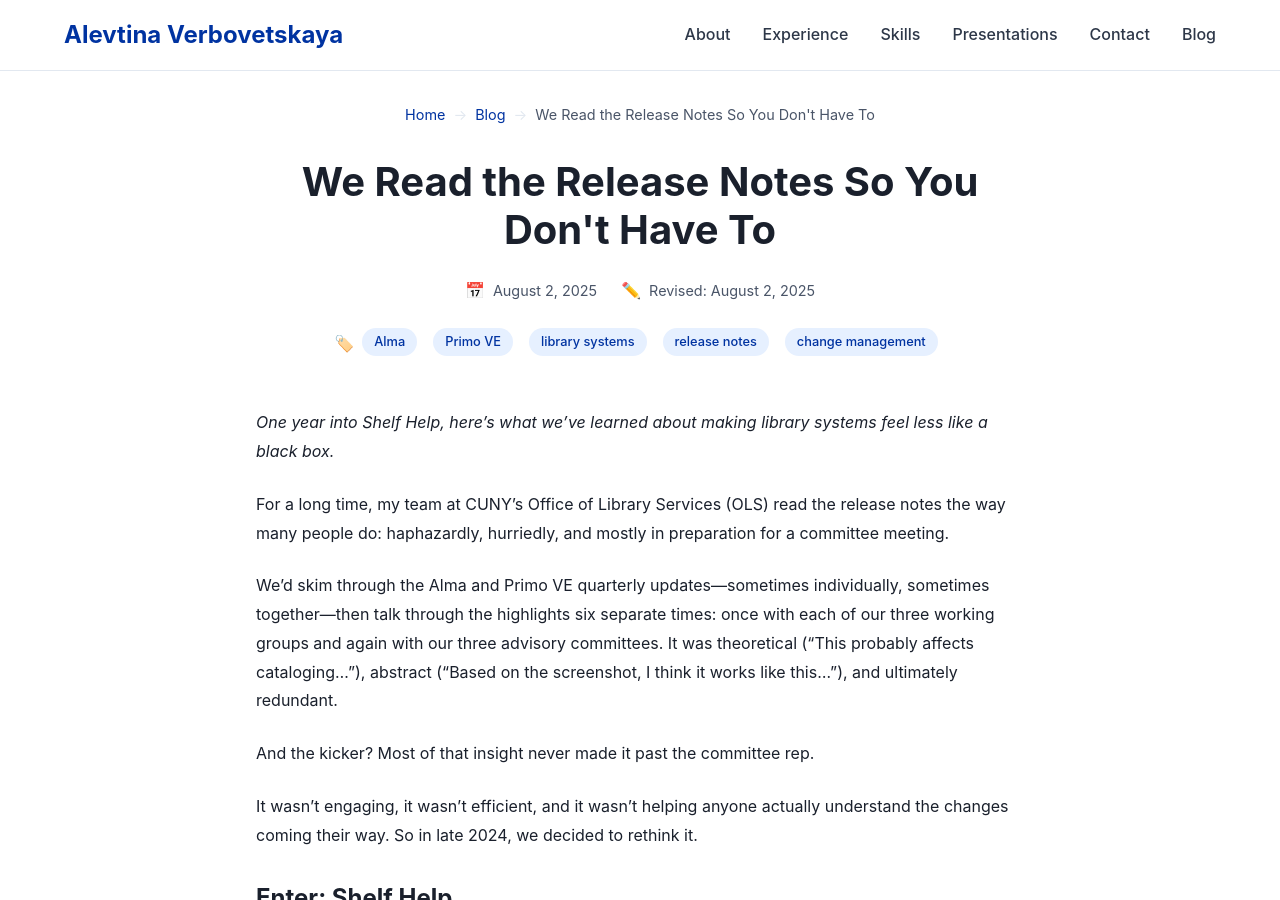
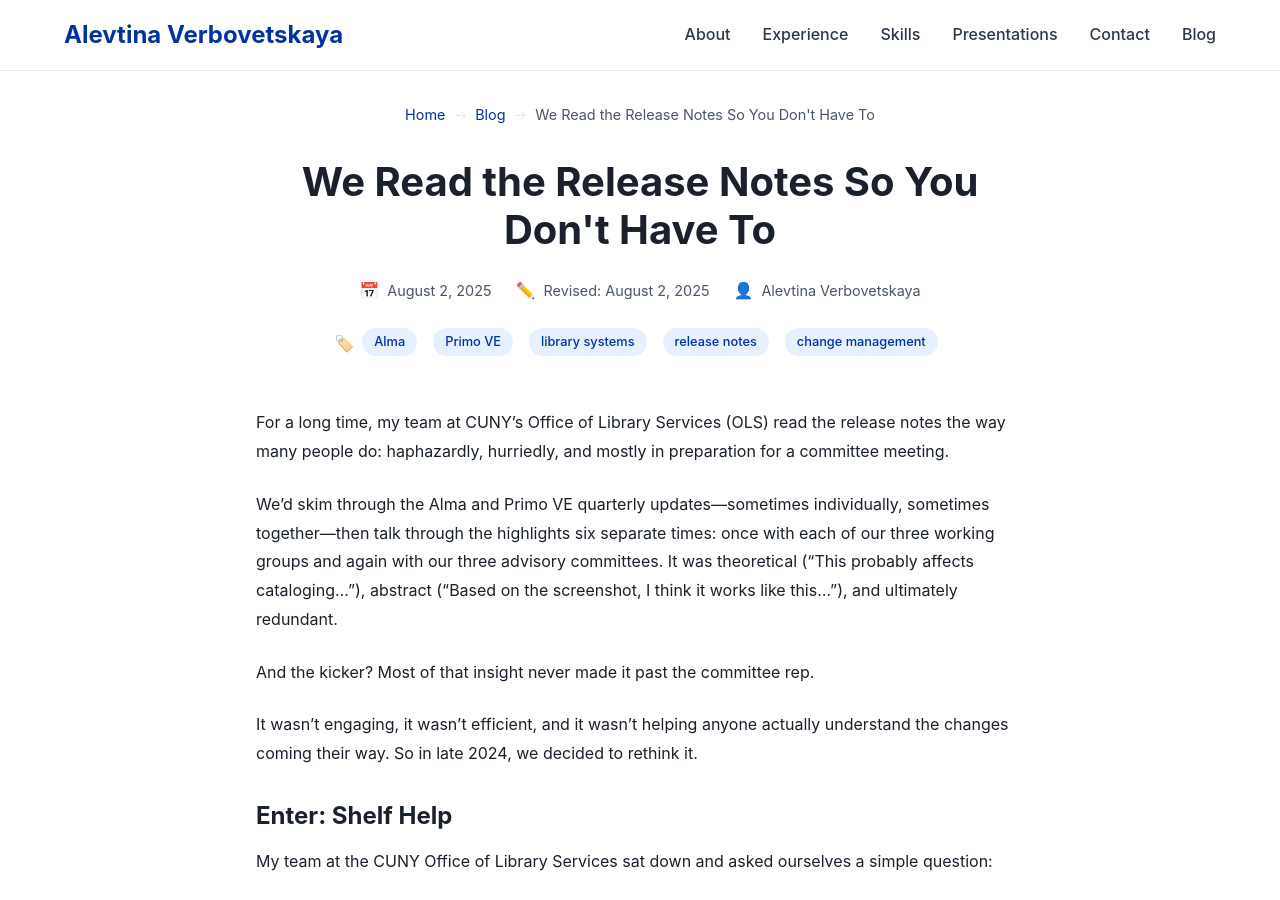
Before and after one commit to alevtina/alevtina.github.io, a Jekyll site: the page built from _posts/2025-08-02-we-read-the-release-notes-so-you-dont-have-to.md, in a window 1280 px wide and 900 px high. Built offline with Jekyll 4.4.1, drawn with Linux system fonts in a browser that asks for light colours; some web fonts are replaced.

Commit message:
Updated blog post (testing excerpt functionality)

```diff
--- a/_posts/2025-08-02-we-read-the-release-notes-so-you-dont-have-to.md
+++ b/_posts/2025-08-02-we-read-the-release-notes-so-you-dont-have-to.md
@@ -3,11 +3,11 @@
 title: "We Read the Release Notes So You Don't Have To"
 date: "2025-08-02 19:16"
 last_modified_at: "2025-08-02 20:36"
+author: "Alevtina Verbovetskaya"
+excerpt: "One year into Shelf Help, here’s what we’ve learned about making library systems feel less like a black box."
 categories: [leadership]
 tags: [Alma, Primo VE, library systems, release notes, change management]
 ---
-
-_One year into Shelf Help, here’s what we’ve learned about making library systems feel less like a black box._
 
 For a long time, my team at CUNY's Office of Library Services (OLS) read the release notes the way many people do: haphazardly, hurriedly, and mostly in preparation for a committee meeting.
 
```
